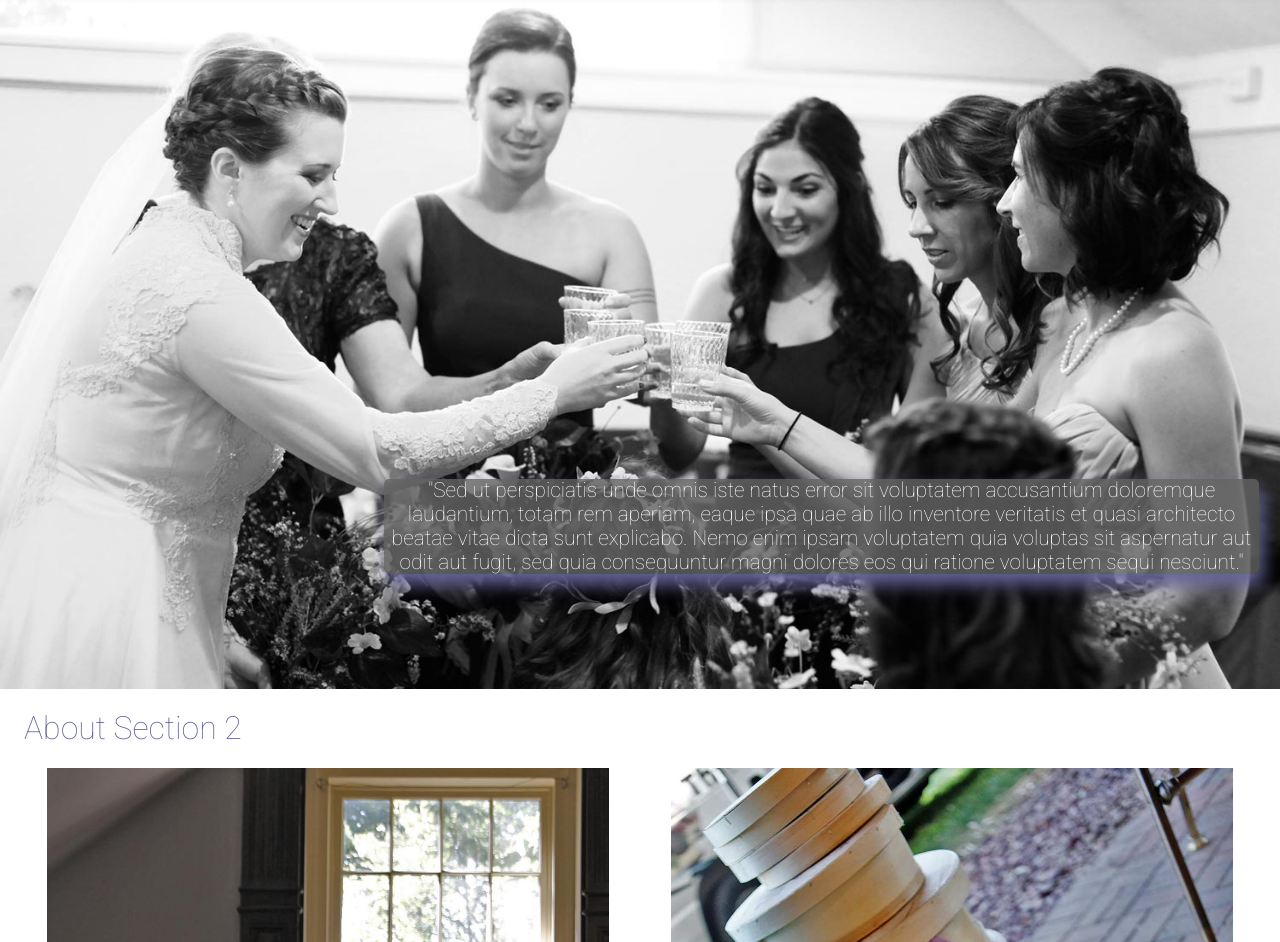
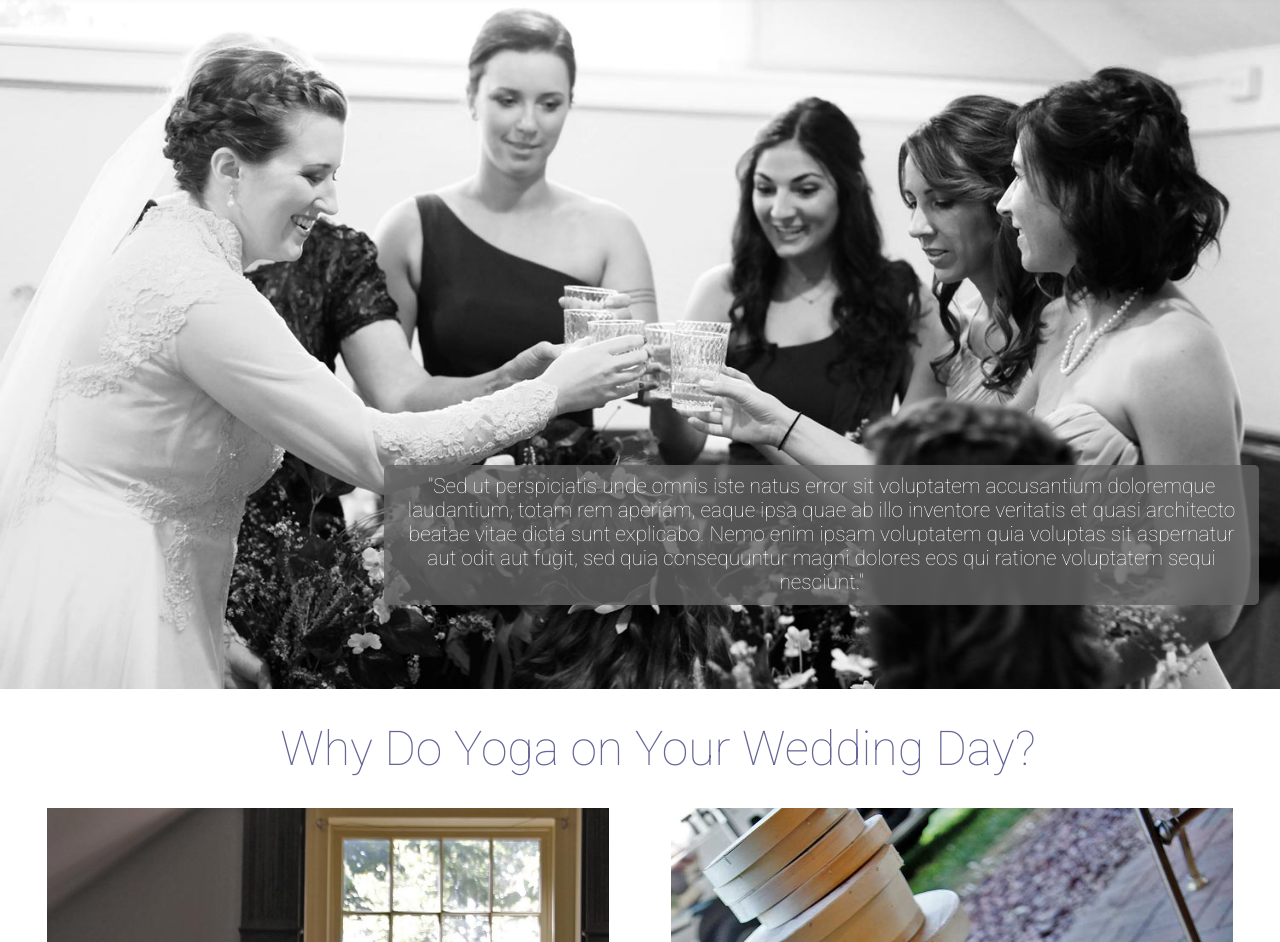
Before and after one commit to DanNitz/i-do-yoga, a plain HTML site: page about.html in a window 1280 px wide. Shown: the part 136-1078 px from the top of the page. Drawn offline with Linux system fonts and the light colour scheme.

Commit message:
styling about and packages pages

```diff
--- a/about.html
+++ b/about.html
@@ -26,12 +26,12 @@
 <!-- main-content -->
         <div class="main-content-about">
             <div class="abt-img-1">
-                <div class="abt-text-container-1 bx-sdw bd-rad-round">
+                <div class="abt-text-container-1 bd-rad-round">
                 <p class="thin white">"Sed ut perspiciatis unde omnis iste natus error sit voluptatem accusantium doloremque laudantium, totam rem aperiam, eaque ipsa quae ab illo inventore veritatis et quasi architecto beatae vitae dicta sunt explicabo. Nemo enim ipsam voluptatem quia voluptas sit aspernatur aut odit aut fugit, sed quia consequuntur magni dolores eos qui ratione voluptatem sequi nesciunt."</p>
                 </div>
             </div>
 
-            <h1 class="thin purple">About Section 2</h1>
+            <h1 class="thin purple">Why Do Yoga on Your Wedding Day?</h1>
             <div class="abt-sec-2">
 
                 <div class="abt-col-1">
--- a/css/main.css
+++ b/css/main.css
@@ -134,6 +134,10 @@ About Page
 =======================
 */
 
+.main-content-about {
+    margin-bottom: 2em;
+}
+
 .abt-img-1 {
     width: 100%;
     height: 700px;
@@ -146,12 +150,17 @@ About Page
     font-size: 1.15em;
     background: rgba(100,100,100,.8);
     position: relative;
-    top: 70%;
+    top: 68%;
     margin: 1em;
+}
+
+.abt-img-1 p {
+    padding: .5em;
 }
 
 .main-content-about h1 {
     margin-left: .75em;
+    text-align: center;
 }
 
 .abt-sec-2 {
@@ -178,6 +187,14 @@ Packages Page
     margin: 1em;
     padding: 1em;
     text-align: center;
+}
+
+.main-content-packages h1{
+    background-color: #d9fff2;
+    padding: .5em;
+    margin: .5em 1em;
+    color: #096;
+    border-radius: 1em;
 }
 
 .pac-col-1,
@@ -254,7 +271,7 @@ Packages Page
   }
 
 .navigation a {
-  padding: .25em 2em;
+  padding: .5em 2em;
   }
 
 .navigation li {
@@ -270,8 +287,13 @@ Packages Page
   }
 
 /* about page  */
+
 .abt-text-container-1 {
     margin-left: 20%;
+  }
+
+.main-content-about h1 {
+    font-size: 3rem;
   }
 
 .abt-img-3,
```
